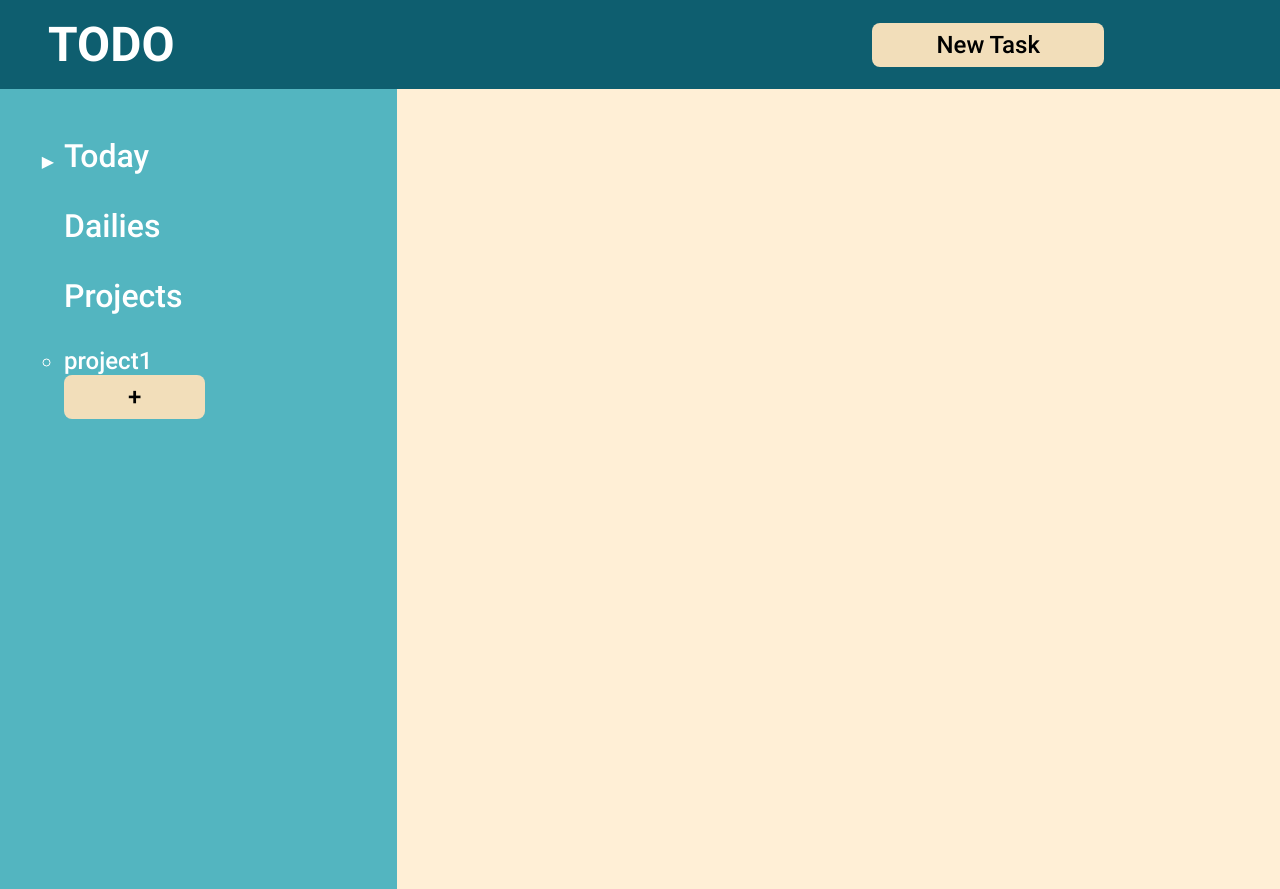
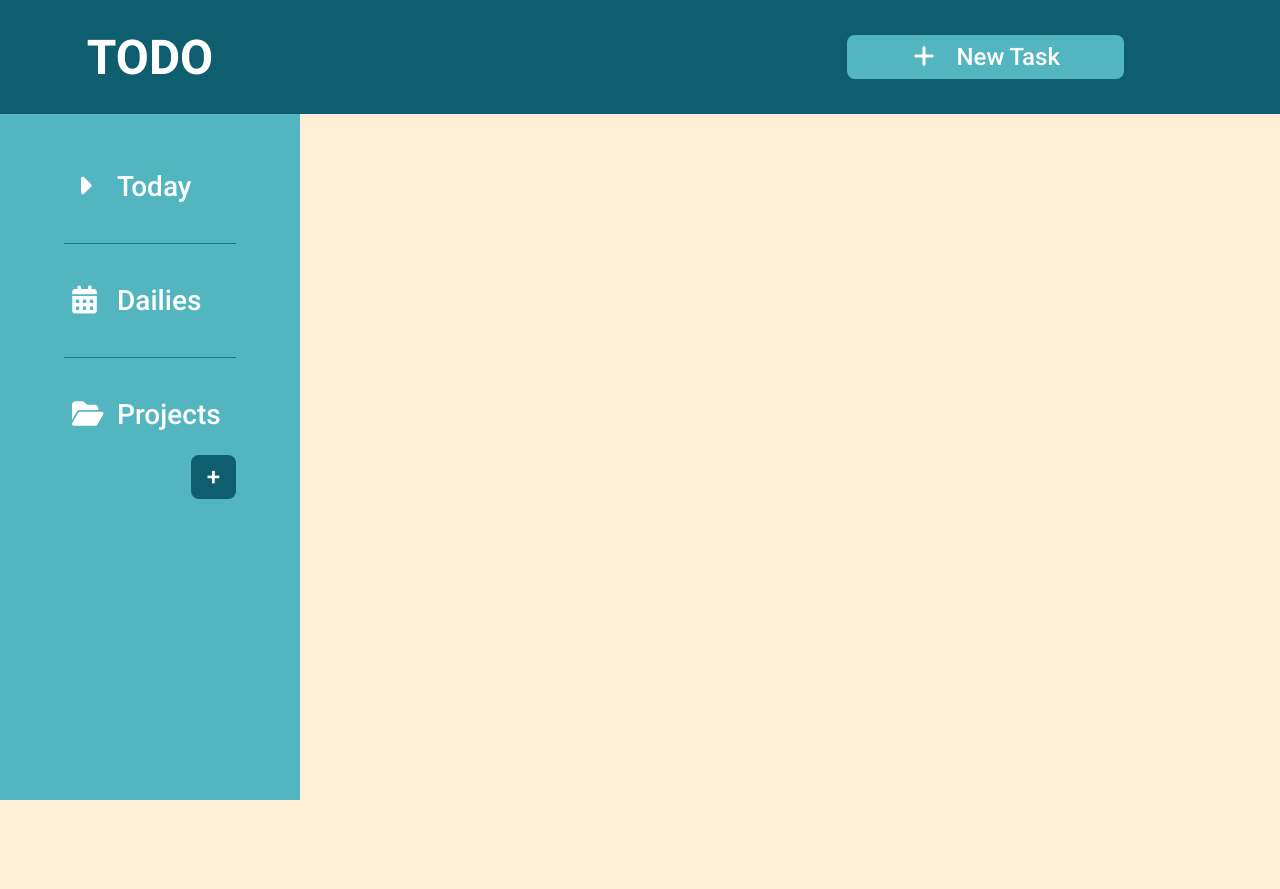
Before and after one commit to Mathboss42/odin-todo-list, a website built with webpack: page src/index.html in a window 1280 px wide. After the commit the page ends 800 px from the top, so only its background shows below. Built offline with nearby package versions, Linux system fonts and the light colour scheme.

Commit message:
Finish basic styling

```diff
--- a/src/dom-manager.js
+++ b/src/dom-manager.js
@@ -0,0 +1 @@
+const projectTemplate = `<li class="project"><i class="fa-solid fa-file"></i>${text}</li>`
--- a/src/index.html
+++ b/src/index.html
@@ -4,26 +4,36 @@
     <meta charset="UTF-8">
     <meta http-equiv="X-UA-Compatible" content="IE=edge">
     <meta name="viewport" content="width=device-width, initial-scale=1.0">
+    <script src="https://kit.fontawesome.com/cfe75fd61e.js" crossorigin="anonymous"></script>
     <title>Odin Todo</title>
 </head>
 <body>
     <div class="header">
         <h1>TODO</h1>
-        <button class="new-task-button">New Task</button>
+        <button class="new-task-button"><i class="fa-solid fa-plus"></i>New Task</button>
     </div>
-    <div class="nav">
+    <div class="grid-container">
+        <div class="sidebar">
             <ul>
-            <li class="selected"><h3>Today</h3></li>
-            <li><h3>Dailies</h3></li>
                 <li>
-                <h3>Projects</h3>
+                    <h3 class="today-heading"><i class="fa-solid fa-caret-right"></i>Today</h3>
+                </li>
+                <div class="border"></div>
+                <li>
+                    <h3 class="dailies-heading"><i class="fa-solid fa-calendar-days"></i>Dailies</h3>
+                </li>
+                <div class="border"></div>
+                <li>
+                    <h3 class="project-heading"><i class="fa-solid fa-folder-open"></i></i>Projects</h3>
                     <ul class="project-list">
-                    <li class="project">project1</li>
+                        <button class="new-project-button" data-tooltip="Add a new project" data-flow="left">+</button>
                     </ul>
-                <button class="new-project-button">+</button>
                 </li>
             </ul>
         </div>
-    <div class="content"></div>
+        <div class="content">
+
+        </div>
+    </div>
 </body>
 </html>
--- a/src/styles.css
+++ b/src/styles.css
@@ -16,7 +16,11 @@
     --color-two: #0E5E6F;
     --color-three: #FFEFD6;
     --color-four: #F2DEBA;
-    --color-five: #c0a381;
+    --color-six: rgba(14, 94, 111, 0.3);
+    --color-task-button-active: #439ba5;
+    --color-task-button-hover: #6acdd8;
+    --color-project-button-active: #0a4d5c;
+    --color-project-button-hover: #18788d;
 }
 
 * {
@@ -32,66 +36,232 @@ html, body {
     height: 100%;
 }
 
+body {
+    display: grid;
+    grid-template-rows: 1fr 6fr;
+}
+
+.grid-container {
+    display: grid;
+    grid-template-columns: 1fr 4fr;
+}
+
 .header {
-    padding: 16px 48px;
-    display: flex;
-    justify-content: space-between;
+    display: grid;
+    grid-template-columns: 1fr 5fr;
+    justify-items: center;
     align-items: center;
     background-color: var(--color-two);
 }
 
-.nav {
+.sidebar {
     padding: 16px 64px;
     background-color: var(--color-one);
-    width: min-content;
     height: 100%;
+    min-width: 300px;
 }
 
 .project {
-    list-style: circle;
-    font-size: 24px;
+    max-width: 100%;
+    font-size: 20px;
+    margin-left: 30px;
+    overflow-wrap: break-word;
+    margin-bottom: 16px;
+    cursor: pointer;
 }
 
-li.selected::marker {
-    letter-spacing: 10px;
-    align-self: center;
-    content: "▶";
+.project-list {
+    display: flex;
+    flex-direction: column;
+}
+
+.new-project-button {
+    padding: 8px 16px;
+    background-color: var(--color-two);
+    align-self: flex-end;
+}
+
+.new-project-button:hover {
+    background-color: var(--color-project-button-hover);
+}
+
+.new-project-button:active {
+    background-color: var(--color-project-button-active);
+    box-shadow: 5px 4px 5px 0px rgba(5,39,46,0.75) inset;
+    -webkit-box-shadow: 5px 4px 5px 0px rgba(5,39,46,0.75) inset;
+    -moz-box-shadow: 5px 4px 5px 0px rgba(5,39,46,0.75) inset;
+}
+
+.new-task-button {
+    padding: 8px 64px;
+    margin-right: 156px;
+    background-color: var(--color-one);
+    justify-self: end;
+}
+
+.new-task-button:hover {
+    background-color: var(--color-task-button-hover);
+    cursor: pointer;
+}
+
+.new-task-button:active {
+    background-color: var(--color-task-button-active);
+    box-shadow: 5px 4px 5px 0px rgba(3, 30, 36, 0.75) inset;
+    -webkit-box-shadow: 5px 4px 5px 0px rgba(3, 30, 36, 0.75) inset;
+    -moz-box-shadow: 5px 4px 5px 0px rgba(3, 30, 36, 0.75) inset;
+}
+
+.border {
+    border-bottom: 1px solid var(--color-project-button-hover);
+}
+
+.project-heading {
+    margin-bottom: 16px;
+    cursor: default;
 }
 
 li.selected {
-    position: relative;
-    list-style-position: revert;
+    background-color: var(--color-six);
+    border-radius: 4px;
 }
 
 h1 {
+    min-width: 300px;
     user-select: none;
     font-size: 48px;
     font-family: 'Roboto-Bold', 'Roboto', sans-serif;
+    text-align: center;
 }
 
 h3 {
-    font-size: 32px;
+    font-size: 28px;
     margin: 32px 0;
+    padding: 8px;
+    cursor: pointer;
 }
+
 
 button {
     font-size: 24px;
     border: none;
     border-radius: 8px;
-    padding: 8px 64px;
-    margin-right: 128px;
-    background-color: var(--color-four);
-    color: black;
-}
-
-button:hover {
-    background-color: var(--color-three);
-}
-
-button:active {
-    background-color: var(--color-five);
+    color: white;
 }
 
 li {
     list-style: none;
 }
+
+i {
+    width: 25px;
+    height: 25px;
+    margin-right: 20px;
+    text-align: center;
+}
+
+
+
+
+/* TOOLTIP */
+
+[data-tooltip] {
+    position: relative;
+    cursor: pointer;
+}
+[data-tooltip]:before,
+[data-tooltip]:after {
+    line-height: 1;
+    font-size: .8em;
+    pointer-events: none;
+    position: absolute;
+    box-sizing: border-box;
+    display: none;
+    opacity: 0;
+}
+[data-tooltip]:before {
+    content: "";
+    border: 5px solid transparent;
+    z-index: 100;
+}
+[data-tooltip]:after {
+    content: attr(data-tooltip);
+    text-align: center;
+    min-width: 3em;
+    max-width: 21em;
+    white-space: nowrap;
+    overflow: hidden;
+    text-overflow: ellipsis;
+    padding: 6px 8px;
+    border-radius: 3px;
+    background: #0E5E6F;
+    color: #FFFFFF;
+    z-index: 99;
+}
+[data-tooltip]:hover:before,
+[data-tooltip]:hover:after {
+    display: block;
+    opacity: 1;
+}
+[data-tooltip]:not([data-flow])::before,
+[data-tooltip][data-flow="top"]::before {
+    bottom: 100%;
+    border-bottom-width: 0;
+    border-top-color: #0E5E6F;
+}
+[data-tooltip]:not([data-flow])::after,
+[data-tooltip][data-flow="top"]::after {
+    bottom: calc(100% + 5px);
+}
+[data-tooltip]:not([data-flow])::before, [tooltip]:not([data-flow])::after,
+[data-tooltip][data-flow="top"]::before,
+[data-tooltip][data-flow="top"]::after {
+    left: 50%;
+    -webkit-transform: translate(-50%, -4px);
+            transform: translate(-50%, -4px);
+}
+[data-tooltip][data-flow="bottom"]::before {
+    top: 100%;
+    border-top-width: 0;
+    border-bottom-color: #0E5E6F;
+}
+[data-tooltip][data-flow="bottom"]::after {
+    top: calc(100% + 5px);
+}
+[data-tooltip][data-flow="bottom"]::before, [data-tooltip][data-flow="bottom"]::after {
+    left: 50%;
+    -webkit-transform: translate(-50%, 8px);
+            transform: translate(-50%, 8px);
+}
+[data-tooltip][data-flow="left"]::before {
+    top: 50%;
+    border-right-width: 0;
+    border-left-color: #0E5E6F;
+    left: calc(0em - 5px);
+    -webkit-transform: translate(-8px, -50%);
+            transform: translate(-8px, -50%);
+}
+[data-tooltip][data-flow="left"]::after {
+    top: 50%;
+    right: calc(100% + 5px);
+    -webkit-transform: translate(-8px, -50%);
+            transform: translate(-8px, -50%);
+}
+[data-tooltip][data-flow="right"]::before {
+    top: 50%;
+    border-left-width: 0;
+    border-right-color: #0E5E6F;
+    right: calc(0em - 5px);
+    -webkit-transform: translate(8px, -50%);
+            transform: translate(8px, -50%);
+}
+[data-tooltip][data-flow="right"]::after {
+    top: 50%;
+    left: calc(100% + 5px);
+    -webkit-transform: translate(8px, -50%);
+            transform: translate(8px, -50%);
+}
+[data-tooltip=""]::after, [data-tooltip=""]::before {
+    display: none !important;
+}
+
+/* END OF TOOLTIP */
```
Lines whose indentation alone changed are shown as unchanged.
